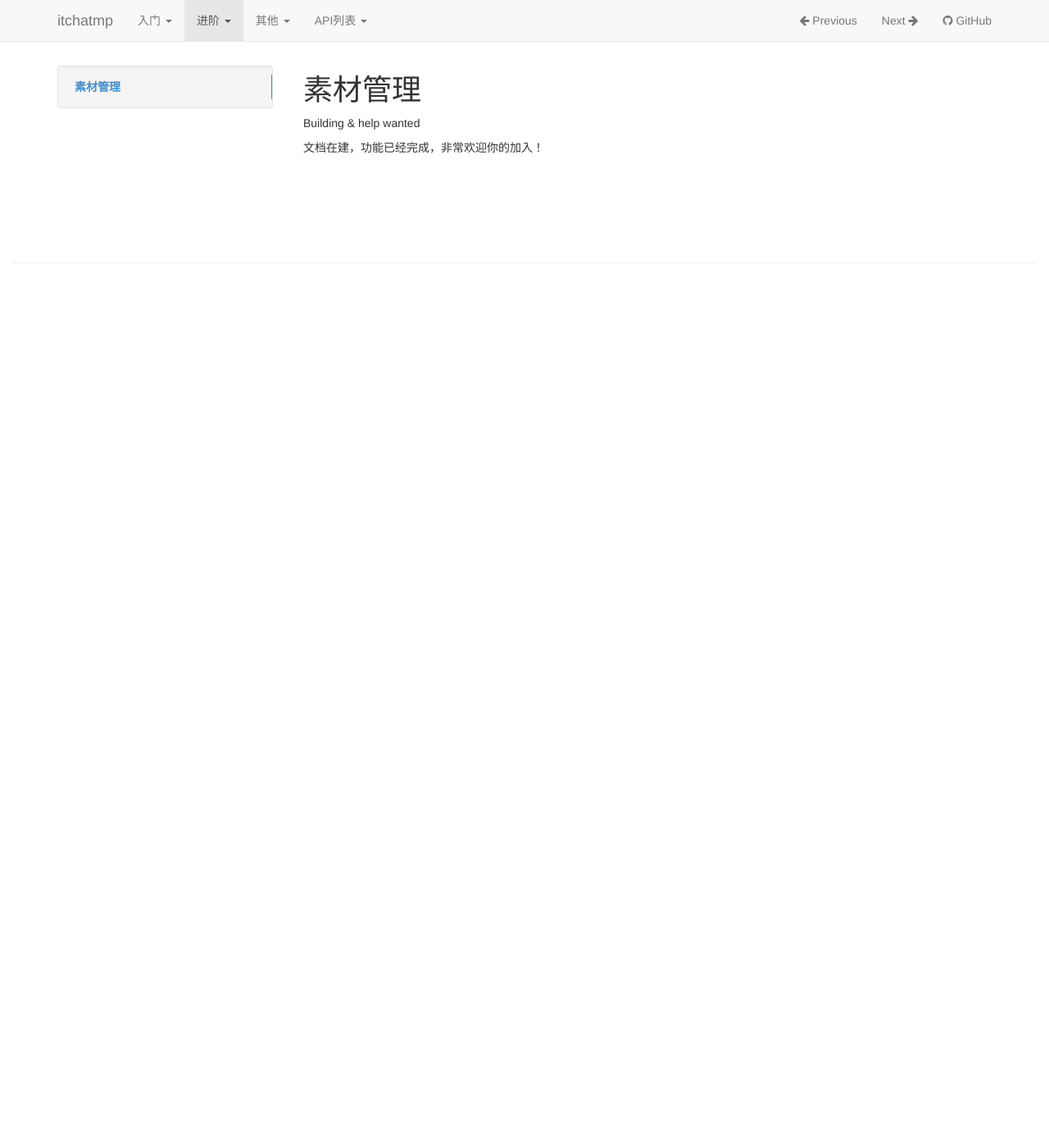
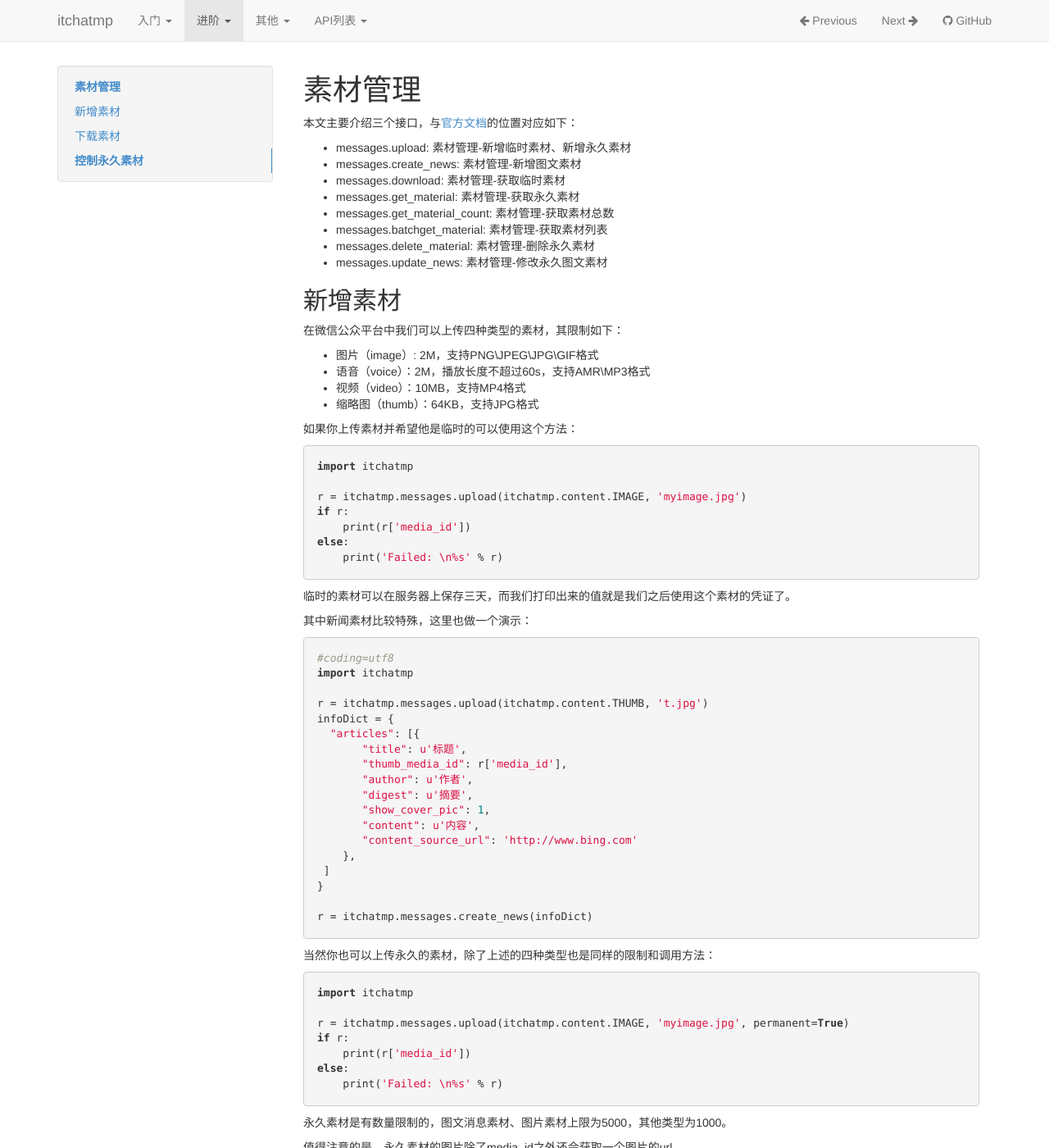
Before and after one commit to littlecodersh/itchatmp, an MkDocs documentation site: the page built from docs/apis/materials.md, in a window 1280 px wide and 1400 px high. Shown: the whole window at 82% size. Built offline with MkDocs 1.6.1, drawn with Linux system fonts in a browser that asks for light colours; old or Windows-style settings are respelled for this version of MkDocs; some of the changed text lies outside the part shown.

Commit message:
Add docs for materials

````diff
--- a/docs/apis/materials.md
+++ b/docs/apis/materials.md
@@ -1,5 +1,171 @@
 # 素材管理
 
-Building & help wanted
+本文主要介绍三个接口，与[官方文档][mp-wiki]的位置对应如下：
 
-文档在建，功能已经完成，非常欢迎你的加入！
+* messages.upload: 素材管理-新增临时素材、新增永久素材
+* messages.create_news: 素材管理-新增图文素材
+* messages.download: 素材管理-获取临时素材
+* messages.get_material: 素材管理-获取永久素材
+* messages.get_material_count: 素材管理-获取素材总数
+* messages.batchget_material: 素材管理-获取素材列表
+* messages.delete_material: 素材管理-删除永久素材
+* messages.update_news: 素材管理-修改永久图文素材
+
+## 新增素材
+
+在微信公众平台中我们可以上传四种类型的素材，其限制如下：
+
+* 图片（image）: 2M，支持PNG\JPEG\JPG\GIF格式
+* 语音（voice）：2M，播放长度不超过60s，支持AMR\MP3格式
+* 视频（video）：10MB，支持MP4格式
+* 缩略图（thumb）：64KB，支持JPG格式
+
+如果你上传素材并希望他是临时的可以使用这个方法：
+
+```python
+import itchatmp
+
+r = itchatmp.messages.upload(itchatmp.content.IMAGE, 'myimage.jpg')
+if r:
+    print(r['media_id'])
+else:
+    print('Failed: \n%s' % r)
+```
+
+临时的素材可以在服务器上保存三天，而我们打印出来的值就是我们之后使用这个素材的凭证了。
+
+其中新闻素材比较特殊，这里也做一个演示：
+
+```python
+#coding=utf8
+import itchatmp
+
+r = itchatmp.messages.upload(itchatmp.content.THUMB, 't.jpg')
+infoDict = {
+  "articles": [{
+       "title": u'标题',
+       "thumb_media_id": r['media_id'],
+       "author": u'作者',
+       "digest": u'摘要',
+       "show_cover_pic": 1,
+       "content": u'内容',
+       "content_source_url": 'http://www.bing.com'
+    },
+ ]
+}
+
+r = itchatmp.messages.create_news(infoDict)
+```
+
+当然你也可以上传永久的素材，除了上述的四种类型也是同样的限制和调用方法：
+
+```python
+import itchatmp
+
+r = itchatmp.messages.upload(itchatmp.content.IMAGE, 'myimage.jpg', permanent=True)
+if r:
+    print(r['media_id'])
+else:
+    print('Failed: \n%s' % r)
+```
+
+永久素材是有数量限制的，图文消息素材、图片素材上限为5000，其他类型为1000。
+
+值得注意的是，永久素材的图片除了media_id之外还会获取一个图片的url。
+
+另外，永久素材的视频需要额外的两个键值：
+
+```python
+infoDict = {
+    'Title' : u'标题',
+    'Description' : u'简介', }
+r = itchatmp.messages.upload(itchatmp.content.VIDEO, 'myvideo.mp4',
+    additionalDict=infoDict, permanent=True)
+```
+
+另外，如果你的永久图文素材里面用到了图片，也必须确保是永久图片，否则会无法生成。
+
+## 下载素材
+
+无论是临时素材还是永久素材都有一个标识符，都可以通过如下方法下载：
+
+临时素材：
+
+```python
+import itchatmp
+
+mediaId = 'yourmediaid'
+r = itchatmp.messages.download(mediaId)
+if 'File' in r:
+    with open(r.get('FileName', 'myfile'), 'wb') as f:
+        f.write(r['File'].getvalue())
+else:
+    print(r)
+```
+
+其中如果是视频文件，将会返回一个url用于自行控制如何下载。
+
+永久素材：
+
+```python
+import itchatmp
+
+mediaId = 'yourmediaid'
+r = itchatmp.messages.get_material(mediaId)
+if 'File' in r:
+    with open(r.get('FileName', 'myfile'), 'wb') as f:
+        f.write(r['File'].getvalue())
+else:
+    print(r.get('url', r))
+```
+
+## 控制永久素材
+
+由于永久素材存在数量限制，所以我们需要控制永久素材的数量，及时删除不需要的素材。
+
+通过这个方法可以获取永久素材的数量：
+
+```python
+import itchatmp
+r = itchatmp.messages.get_material_count()
+print(r)
+```
+
+具体的每种类型素材的列表则这样获取：
+
+```python
+import itchat
+r = itchatmp.messages.batchget_material(itchatmp.content.VIDEO, offset=0, count=20)
+print(r)
+```
+
+然后将不需要的素材删除即可：
+
+```python
+import itchat
+r = itchatmp.messages.delete_material(mediaId)
+print(r)
+```
+
+其中永久的图文素材是可以修改的：
+
+```python
+#coding=utf8
+import itchatmp
+
+mediaId = 'mynewsmediaid'
+thumbId = 'mythumbid'
+
+infoDict = {
+    "articles": [{
+        "title": u'标题',
+        "thumb_media_id": thumbId,
+        "author": u'作者',
+        "digest": u'摘要',
+        "show_cover_pic": 1,
+        "content": u'内容',
+        "content_source_url": 'http://www.bing.com' }, ] }
+
+r = itchatmp.messages.update_news(mediaId, infoDict, index=0)
+```
+[mp-wiki]: https://mp.weixin.qq.com/wiki
````
Also changed, not shown: 5 other files.
